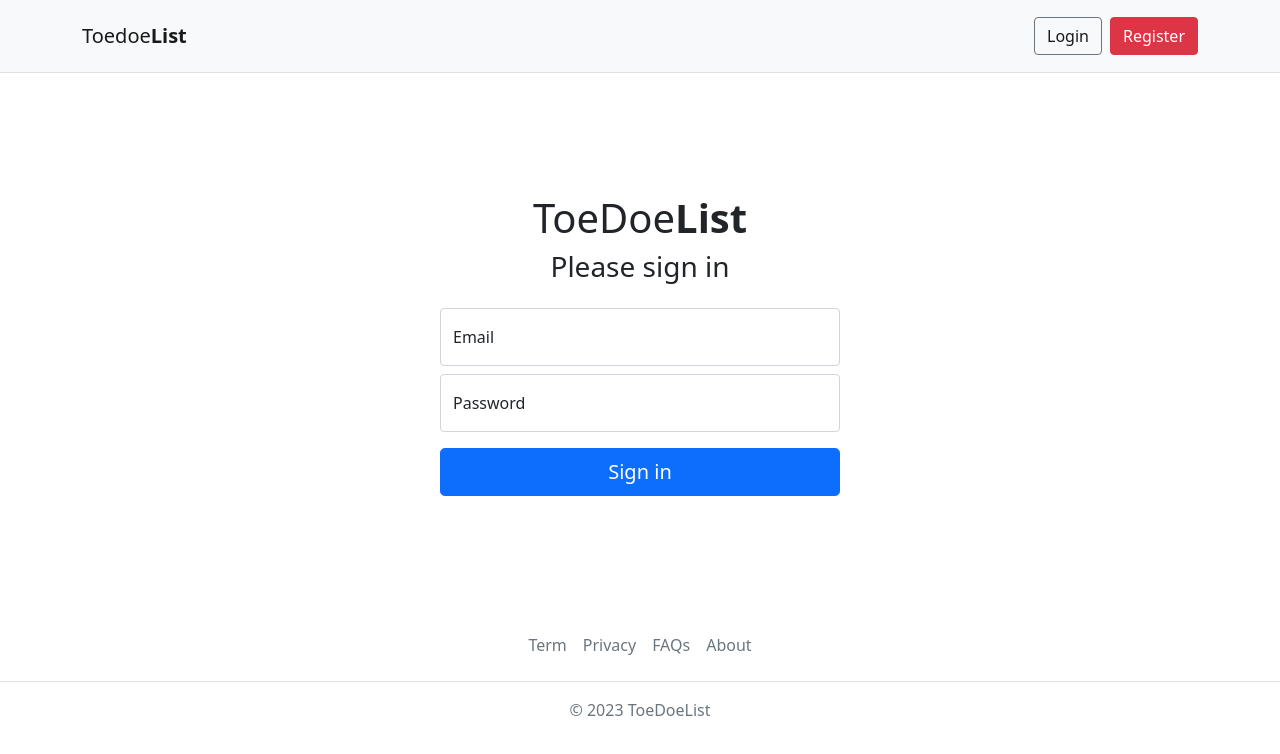
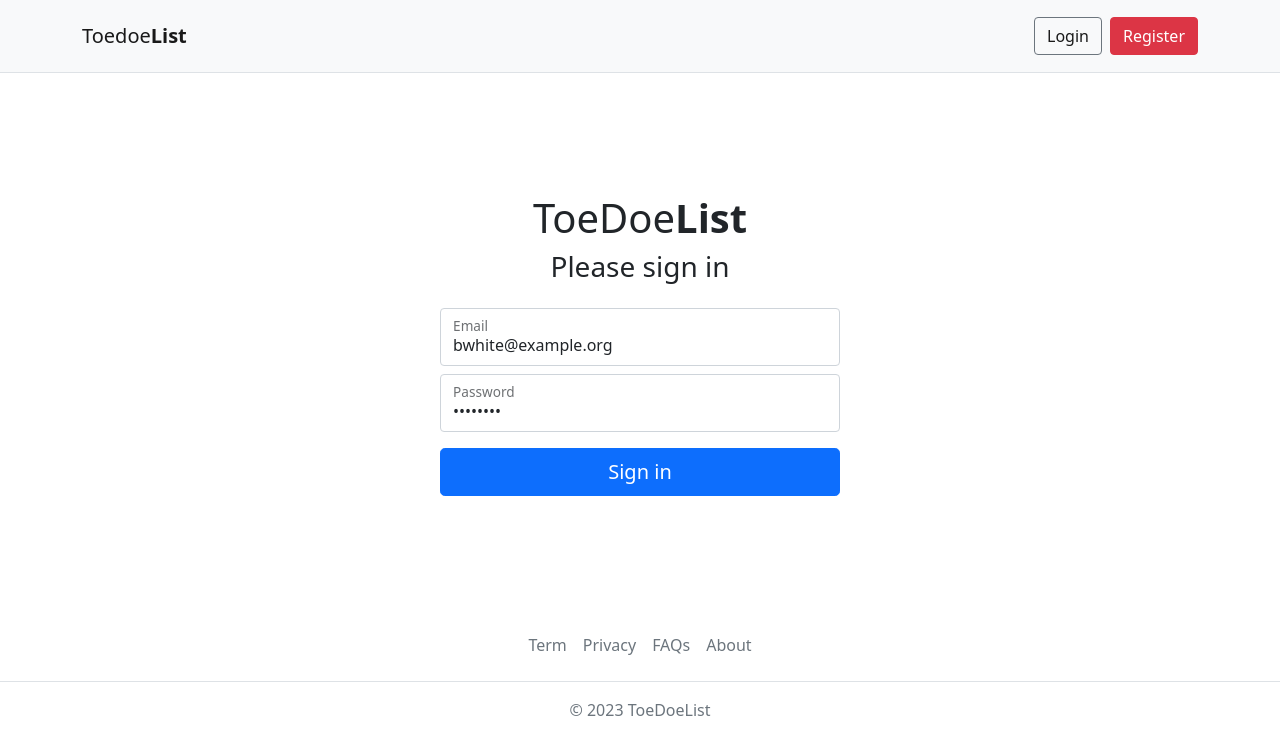
Before and after one commit to aymanalhattami/laravel-vue-todo-frontend, a Vue app: page /login in a window 1280 px wide. Shown: the top 754 px of the page. Built offline with nearby package versions, Linux system fonts and the light colour scheme; no server answers.

Commit message:
add data form email and password

```diff
--- a/src/Pages/LoginPage.vue
+++ b/src/Pages/LoginPage.vue
@@ -38,8 +38,8 @@ const { isLoggedIn, errors } = storeToRefs(store)
 const { handleLogin } = store
 
 const form = reactive({
-    email: '',
-    password: ''
+    email: 'bwhite@example.org',
+    password: 'password'
 })
 
 const handleSubmit = async () => {
```
